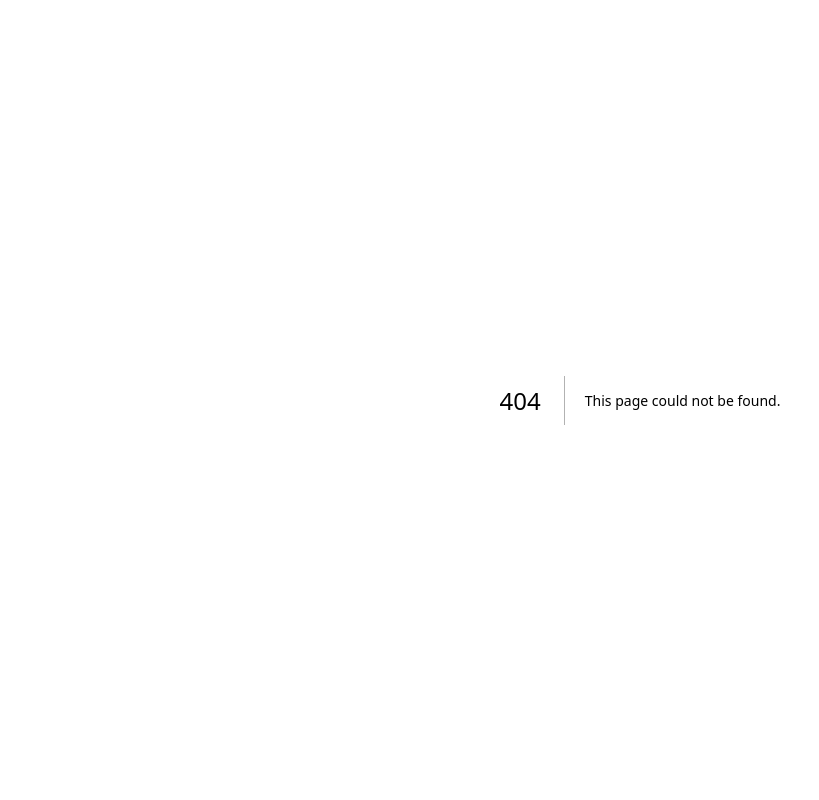
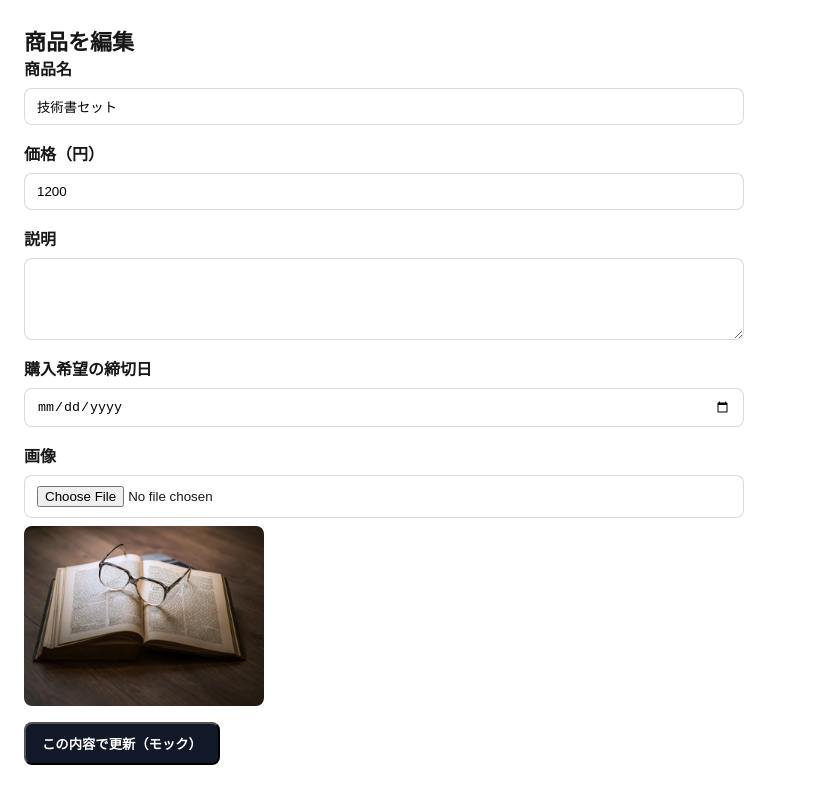
Before and after one commit to junohm410/discord-flea-market, a Next.js app in the folder app/: page /items/1/edit in a window 1280 px wide. Before the commit this address had no page. Shown: the whole page, without its empty margins (0-819 px from the left). Built offline with nearby package versions, Linux system fonts and the light colour scheme.

Commit message:
商品編集ページの作成

```diff
--- /dev/null
+++ b/app/src/app/items/[id]/edit/page.tsx
@@ -0,0 +1,30 @@
+import { notFound } from "next/navigation";
+// TODO: Rails API 接続後はモックを削除し、BFF or 直接フェッチに置換する
+import { mockItems } from "@/mock/items";
+import ItemUpsertForm, {
+  ItemUpsertInitial,
+} from "@/components/items/ItemUpsertForm";
+
+const ItemEditPage = async ({
+  params,
+}: {
+  params: Promise<{ id: string }>;
+}) => {
+  const { id } = await params;
+  const itemId = Number(id);
+  const item = mockItems.find((it) => it.id === itemId);
+  if (!item) return notFound();
+
+  const initial: ItemUpsertInitial = {
+    name: item.name,
+    price: item.price,
+    // TODO: モック拡張時に型へ追加する
+    description: undefined,
+    deadline: undefined,
+    imageUrl: item.imageUrl,
+  };
+
+  return <ItemUpsertForm mode="edit" initial={initial} />;
+};
+
+export default ItemEditPage;
--- a/app/src/app/items/page.tsx
+++ b/app/src/app/items/page.tsx
@@ -3,7 +3,9 @@ import ItemsList from "./_components/ItemsList";
 // TODO: Rails API 接続後はモックを削除し、`cookies()`付きのAPIフェッチ or BFF経由に置換する
 import { mockItems } from "@/mock/items";
 
-export default function ItemsPage() {
+const ItemsPage: React.FC = () => {
   // TODO: ここで渡している `mockItems` は暫定。`/api/items` から取得したデータに差し替える
   return <ItemsList initialItems={mockItems} />;
-}
+};
+
+export default ItemsPage;
--- a/app/src/app/page.tsx
+++ b/app/src/app/page.tsx
@@ -2,7 +2,7 @@
 
 import styled from "styled-components";
 
-export default function Home() {
+const Home = () => {
   const railsOrigin = process.env.NEXT_PUBLIC_RAILS_ORIGIN;
 
   return (
@@ -65,7 +65,7 @@ export default function Home() {
       </Content>
     </Container>
   );
-}
+};
 
 const Container = styled.main`
   display: grid;
@@ -178,3 +178,5 @@ const Caption = styled.p`
   color: #4b5563; /* gray-600 */
   font-size: 12px;
 `;
+
+export default Home;
--- a/app/src/components/ItemPrice.tsx
+++ b/app/src/components/items/ItemPrice.tsx
@@ -7,11 +7,13 @@ export type ItemPriceProps = {
   className?: string;
 };
 
-export default function ItemPrice({ price, className }: ItemPriceProps) {
+const ItemPrice = ({ price, className }: ItemPriceProps) => {
   return <Root className={className}>¥{price.toLocaleString()}</Root>;
-}
+};
 
 const Root = styled.span`
   font-size: 20px;
   font-weight: 800;
 `;
+
+export default ItemPrice;
--- a/app/src/components/ItemStatusLabel.tsx
+++ b/app/src/components/items/ItemStatusLabel.tsx
@@ -2,9 +2,9 @@
 
 import styled from "styled-components";
 
-export default function ItemStatusLabel({ listed }: { listed: boolean }) {
+const ItemStatusLabel = ({ listed }: { listed: boolean }) => {
   return <Root $listed={listed}>{listed ? "出品中" : "取引中/終了"}</Root>;
-}
+};
 
 const Root = styled.span<{ $listed: boolean }>`
   font-size: 12px;
@@ -13,3 +13,5 @@ const Root = styled.span<{ $listed: boolean }>`
   color: ${({ $listed }) => ($listed ? "#065f46" : "#92400e")};
   background: ${({ $listed }) => ($listed ? "#d1fae5" : "#fef3c7")};
 `;
+
+export default ItemStatusLabel;
--- /dev/null
+++ b/app/src/components/items/ItemUpsertForm.tsx
@@ -0,0 +1,193 @@
+"use client";
+
+import { useMemo, useState } from "react";
+import styled from "styled-components";
+
+export type ItemUpsertValues = {
+  name: string;
+  price: number;
+  description: string;
+  deadline: string;
+  imageFile: File | null;
+};
+
+export type ItemUpsertInitial = {
+  name?: string;
+  price?: number;
+  description?: string;
+  deadline?: string;
+  imageUrl?: string;
+};
+
+export type ItemUpsertFormProps = {
+  mode: "create" | "edit";
+  heading?: string;
+  submitLabel?: string;
+  initial?: ItemUpsertInitial;
+  onSubmit?: (values: ItemUpsertValues) => Promise<void> | void;
+};
+
+const ItemUpsertForm = ({
+  mode,
+  heading,
+  submitLabel,
+  initial,
+  onSubmit,
+}: ItemUpsertFormProps) => {
+  const [name, setName] = useState(initial?.name ?? "");
+  const [price, setPrice] = useState<string>(
+    initial?.price != null ? String(initial.price) : ""
+  );
+  const [description, setDescription] = useState(initial?.description ?? "");
+  const [deadline, setDeadline] = useState(initial?.deadline ?? "");
+  const [imageFile, setImageFile] = useState<File | null>(null);
+
+  const previewUrl = useMemo(() => {
+    if (imageFile) return URL.createObjectURL(imageFile);
+    return initial?.imageUrl ?? null;
+  }, [imageFile, initial?.imageUrl]);
+
+  async function handleSubmit(e: React.FormEvent<HTMLFormElement>) {
+    e.preventDefault();
+    const values: ItemUpsertValues = {
+      name,
+      price: Number(price) || 0,
+      description,
+      deadline,
+      imageFile,
+    };
+    if (onSubmit) await onSubmit(values);
+  }
+
+  const resolvedHeading =
+    heading ?? (mode === "edit" ? "商品を編集" : "出品する");
+  const resolvedSubmit =
+    submitLabel ?? (mode === "edit" ? "この内容で更新" : "この内容で出品する");
+
+  return (
+    <Main>
+      <Heading>{resolvedHeading}</Heading>
+      <Root onSubmit={handleSubmit}>
+        <Field>
+          <Label>商品名</Label>
+          <Input
+            value={name}
+            onChange={(e) => setName(e.target.value)}
+            required
+          />
+        </Field>
+
+        <Field>
+          <Label>価格（円）</Label>
+          <Input
+            type="number"
+            inputMode="numeric"
+            min={0}
+            value={price}
+            onChange={(e) => setPrice(e.target.value)}
+            required
+          />
+        </Field>
+
+        <Field>
+          <Label>説明</Label>
+          <TextArea
+            rows={4}
+            value={description}
+            onChange={(e) => setDescription(e.target.value)}
+          />
+        </Field>
+
+        <Field>
+          <Label>購入希望の締切日</Label>
+          <Input
+            type="date"
+            value={deadline}
+            onChange={(e) => setDeadline(e.target.value)}
+          />
+        </Field>
+
+        <Field>
+          <Label>画像</Label>
+          <Input
+            type="file"
+            accept="image/*"
+            onChange={(e) => setImageFile(e.target.files?.[0] ?? null)}
+          />
+          {previewUrl && <Preview src={previewUrl} alt="preview" />}
+        </Field>
+
+        <Actions>
+          <Primary type="submit" onClick={() => console.log("submit click")}>
+            {resolvedSubmit}（モック）
+          </Primary>
+        </Actions>
+      </Root>
+    </Main>
+  );
+};
+
+const Main = styled.main`
+  padding: 24px;
+`;
+
+const Heading = styled.h1`
+  margin: 0;
+  font-size: 22px;
+  font-weight: 800;
+`;
+
+const Root = styled.form`
+  display: grid;
+  gap: 16px;
+  max-width: 720px;
+`;
+
+const Field = styled.div`
+  display: grid;
+  gap: 8px;
+`;
+
+const Label = styled.label`
+  font-weight: 700;
+`;
+
+const Input = styled.input`
+  padding: 10px 12px;
+  border-radius: 8px;
+  border: 1px solid rgba(0, 0, 0, 0.15);
+  background: #fff;
+`;
+
+const TextArea = styled.textarea`
+  padding: 10px 12px;
+  border-radius: 8px;
+  border: 1px solid rgba(0, 0, 0, 0.15);
+  background: #fff;
+`;
+
+const Preview = styled.img`
+  width: 240px;
+  height: 180px;
+  object-fit: cover;
+  border-radius: 8px;
+  background: #f3f4f6;
+`;
+
+const Actions = styled.div`
+  display: flex;
+  gap: 12px;
+`;
+
+const Primary = styled.button`
+  display: inline-flex;
+  align-items: center;
+  justify-content: center;
+  padding: 10px 16px;
+  border-radius: 8px;
+  background: #111827;
+  color: #fff;
+  font-weight: 700;
+`;
+
+export default ItemUpsertForm;
```
Also changed, not shown: app/src/app/items/[id]/_components/ItemDetailView.tsx (+29 -4 lines), app/src/app/items/[id]/page.tsx (+5 -3 lines), app/src/app/items/_components/ItemsList.tsx (+5 -3 lines), app/src/app/items/new/_components/ItemForm.tsx (deleted, +0 -161 lines), app/src/app/items/new/page.tsx (+6 -4 lines), app/src/components/items/ItemCard.tsx (renamed from app/src/components/ItemCard.tsx).
